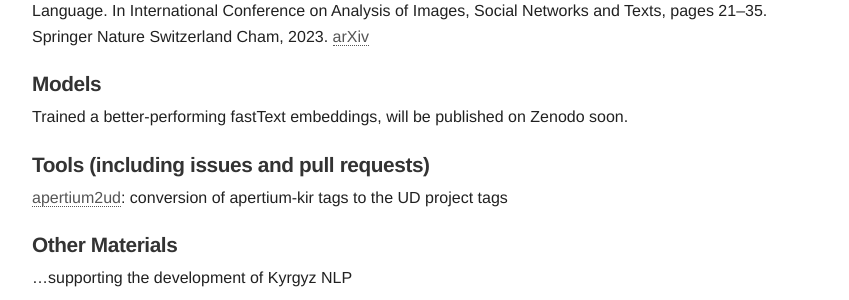
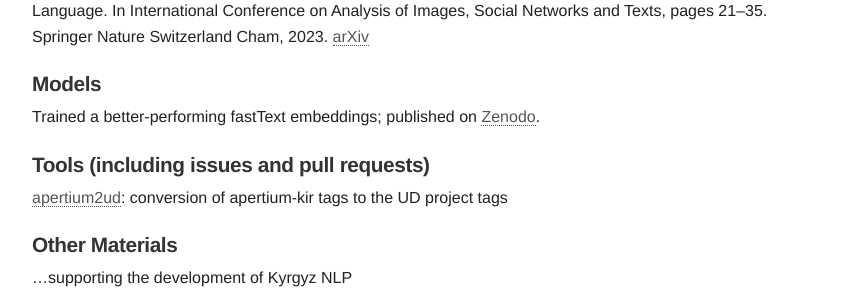
Before and after one commit to alexeyev/alexeyev.github.io, a Jekyll site: the page built from kyrgyz-language-contributions.md, in a window 1280 px wide. Shown: the part 460-760 px from the top of the page, without its empty margins (208-1057 px from the left). Built offline with Jekyll 4.4.1, drawn with Linux system fonts in a browser that asks for light colours.

Commit message:
Update kyrgyz-language-contributions.md

```diff
--- a/kyrgyz-language-contributions.md
+++ b/kyrgyz-language-contributions.md
@@ -18,7 +18,7 @@ description: papers, models, data, tools, cheatsheets, etc.
 
 ### Models
 
-* Trained a better-performing fastText embeddings, will be published on Zenodo soon.
+* Trained a better-performing fastText embeddings; published on [Zenodo](https://zenodo.org/records/14544743).
 
 ### Tools (including issues and pull requests)
 
```
